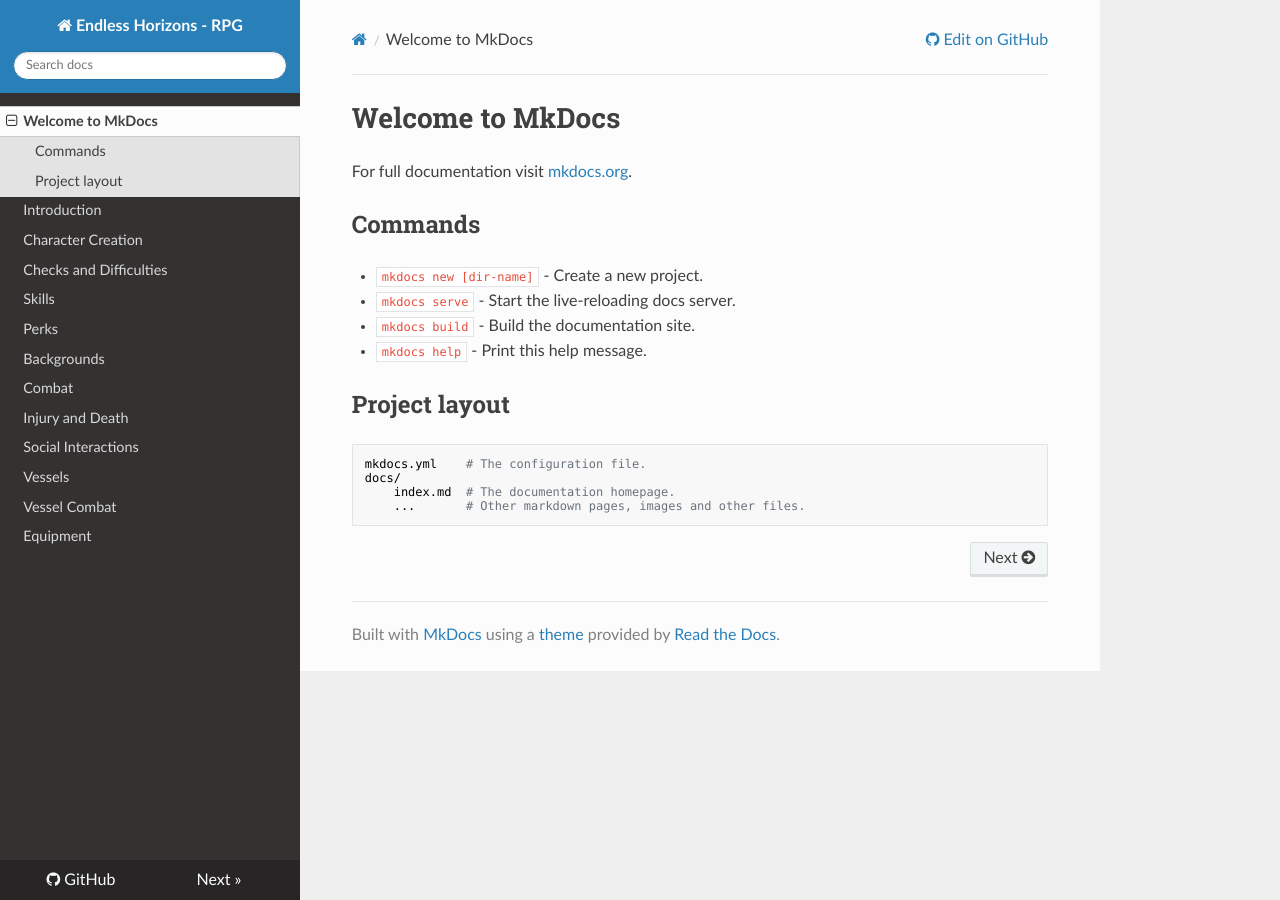
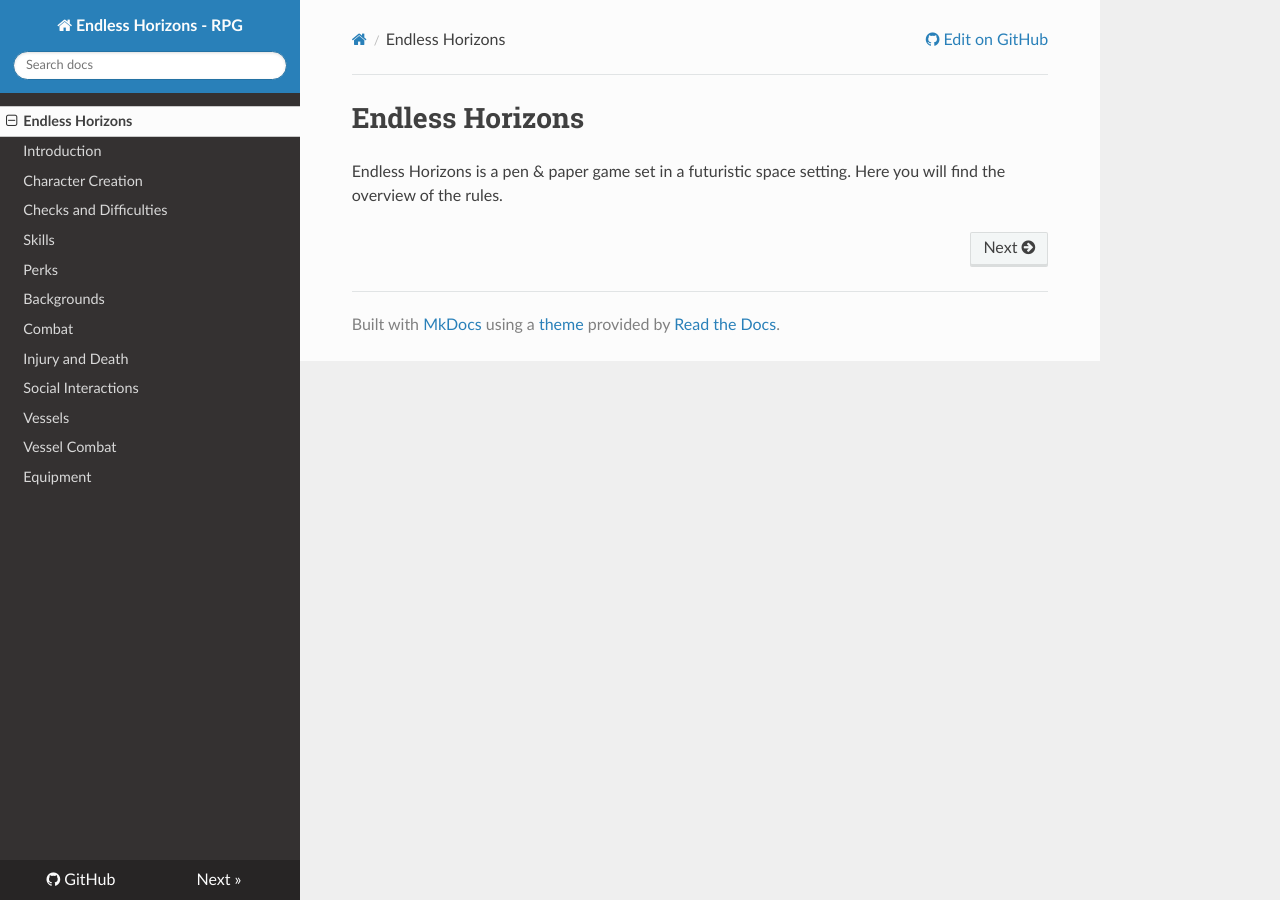
Before and after one commit to ehrpg/rules, an MkDocs documentation site: the page built from docs/index.md, in a window 1280 px wide. Built offline with MkDocs 1.6.1, drawn with Linux system fonts in a browser that asks for light colours; nearby versions of some CDN libraries; old or Windows-style settings are respelled for this version of MkDocs.

Commit message:
Update index

```diff
--- a/docs/index.md
+++ b/docs/index.md
@@ -1,17 +1,4 @@
-# Welcome to MkDocs
+# Endless Horizons
 
-For full documentation visit [mkdocs.org](http://mkdocs.org).
-
-## Commands
-
-* `mkdocs new [dir-name]` - Create a new project.
-* `mkdocs serve` - Start the live-reloading docs server.
-* `mkdocs build` - Build the documentation site.
-* `mkdocs help` - Print this help message.
-
-## Project layout
-
-    mkdocs.yml    # The configuration file.
-    docs/
-        index.md  # The documentation homepage.
-        ...       # Other markdown pages, images and other files.
+Endless Horizons is a pen & paper game set in a futuristic space setting. Here
+you will find the overview of the rules.
```
